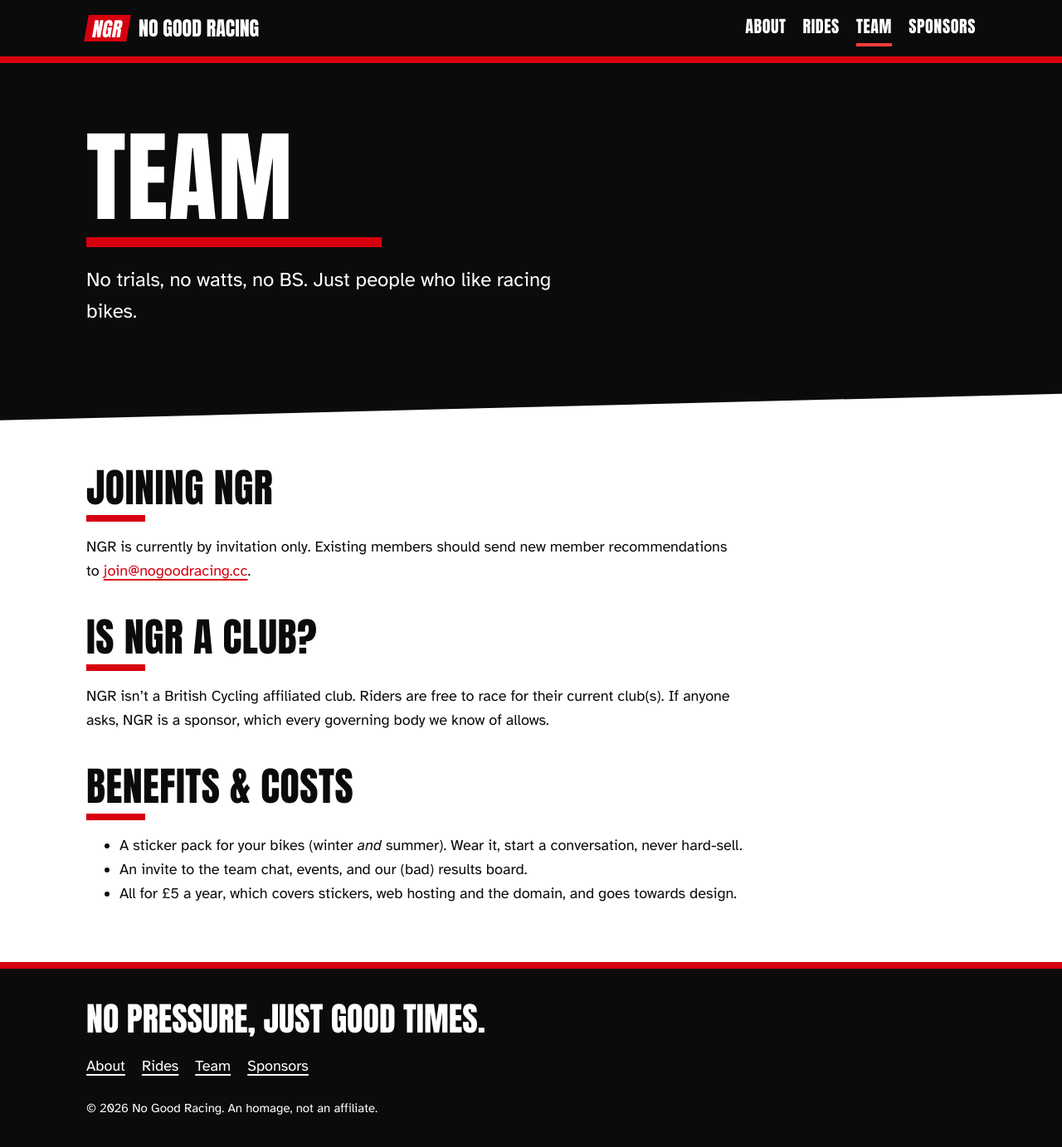
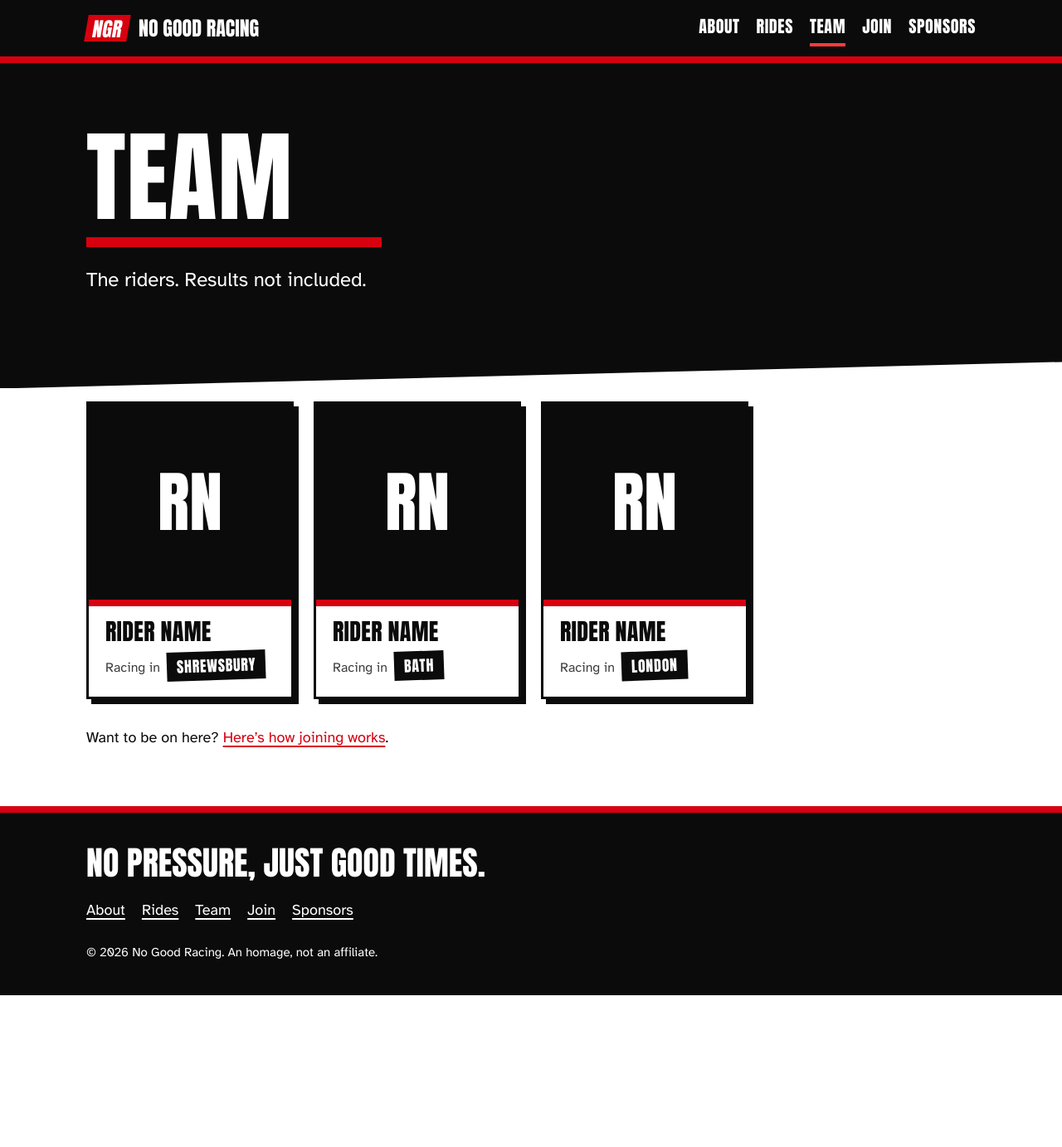
Before and after one commit to BenJam/ngr, a Jekyll site: the page built from team.md, in a window 1280 px wide and 1388 px high. Shown: the top 1383 px of the window at 83% size. Built offline with Jekyll 4.4.1, drawn with Linux system fonts in a browser that asks for light colours.

Commit message:
Move joining info to /join/, turn Team into a data-driven rider roster
Riders live in _data/riders.yml (name, photo, racing_in) and render via
_includes/rider-card.html, with an initials fallback when there's no
photo. Ships with placeholder riders only; CLAUDE.md records the consent
rule for rider profiles.

Co-Authored-By: Claude Opus 5.5 <noreply@anthropic.com>

```diff
--- a/_config.yml
+++ b/_config.yml
@@ -19,6 +19,8 @@ nav:
     url: /rides/
   - title: Team
     url: /team/
+  - title: Join
+    url: /join/
   - title: Sponsors
     url: /sponsors/
 
--- /dev/null
+++ b/_includes/rider-card.html
@@ -0,0 +1,13 @@
+{% assign rider = include.rider %}
+<li class="card rider">
+  {% if rider.photo %}
+    <img class="rider__photo" src="{{ rider.photo | relative_url }}" alt="{{ rider.name }}" width="800" height="800" loading="lazy">
+  {% else %}
+    {% assign parts = rider.name | split: " " %}
+    <div class="rider__photo rider__photo--initials" aria-hidden="true">{{ parts.first | slice: 0 | upcase }}{% if parts.size > 1 %}{{ parts.last | slice: 0 | upcase }}{% endif %}</div>
+  {% endif %}
+  <div class="rider__body">
+    <h3 class="card__title">{{ rider.name }}</h3>
+    <p class="rider__where">Racing in <span class="tag">{{ rider.racing_in }}</span></p>
+  </div>
+</li>
--- a/_sass/_components.scss
+++ b/_sass/_components.scss
@@ -113,3 +113,47 @@
 @media (prefers-reduced-motion: reduce) {
   .button:hover { transform: none; }
 }
+
+// Riders (Team page) --------------------------------------------------
+.rider-grid {
+  grid-template-columns: repeat(auto-fill, minmax(13rem, 1fr));
+}
+
+.rider {
+  display: flex;
+  flex-direction: column;
+  padding: 0;
+  border-top-width: 0.1875rem; // photo stripe replaces the card's red top
+  border-top-color: $ink;
+}
+
+.rider__photo {
+  display: block;
+  width: 100%;
+  height: auto;
+  aspect-ratio: 1;
+  object-fit: cover;
+  border-bottom: $stripe solid $red;
+}
+
+.rider__photo--initials {
+  display: flex;
+  align-items: center;
+  justify-content: center;
+  background: $ink;
+  color: $paper;
+  font-family: $font-display;
+  font-size: clamp(3rem, 8vw, 5rem);
+  line-height: 1;
+}
+
+.rider__body {
+  padding: 1rem 1.25rem 1.25rem;
+}
+
+.rider__where {
+  font-size: 1rem;
+  color: $grey;
+
+  .tag { margin-left: 0.25rem; }
+}
--- a/team.md
+++ b/team.md
@@ -2,19 +2,17 @@
 layout: page
 title: Team
 permalink: /team/
-intro: No trials, no watts, no BS. Just people who like racing bikes.
+intro: The riders. Results not included.
 ---
 
-## Joining NGR
+{% if site.data.riders and site.data.riders.size > 0 %}
+<ul class="card-grid rider-grid" role="list">
+  {% for rider in site.data.riders %}
+    {% include rider-card.html rider=rider %}
+  {% endfor %}
+</ul>
+{% else %}
+Rider profiles coming soon.
+{% endif %}
 
-NGR is currently by invitation only. Existing members should send new member recommendations to [join@nogoodracing.cc](mailto:join@nogoodracing.cc).
-
-## Is NGR a club?
-
-NGR isn't a British Cycling affiliated club. Riders are free to race for their current club(s). If anyone asks, NGR is a sponsor, which every governing body we know of allows.
-
-## Benefits & Costs
-
-- A sticker pack for your bikes (winter *and* summer). Wear it, start a conversation, never hard-sell.
-- An invite to the team chat, events, and our (bad) results board.
-- All for £5 a year, which covers stickers, web hosting and the domain, and goes towards design.
+Want to be on here? [Here's how joining works](/join/).
```
Also changed, not shown: CLAUDE.md (+12 -2 lines), _data/riders.yml (added, +21 -0 lines), index.md (+3 -0 lines), join.md (added, +20 -0 lines), README.md, 1 other file.
